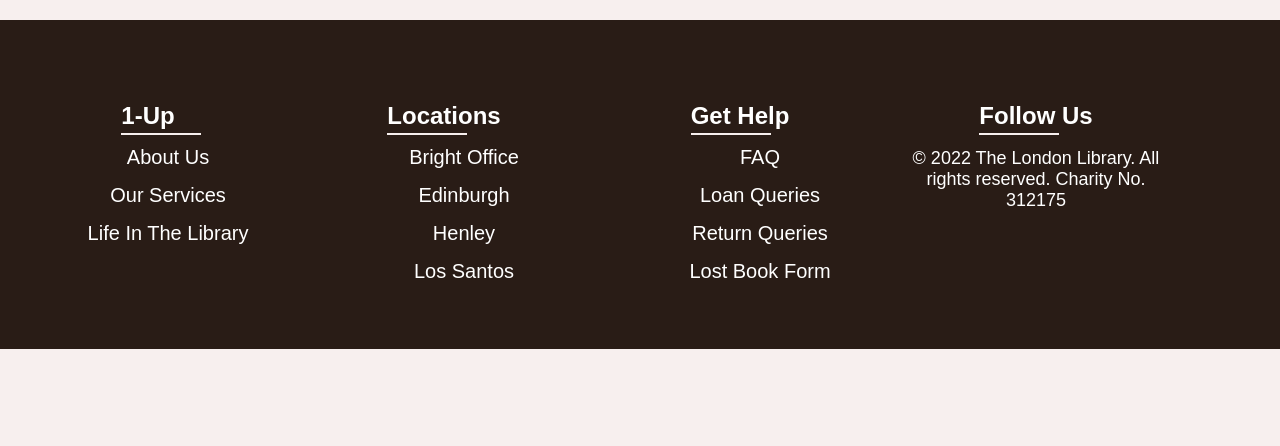
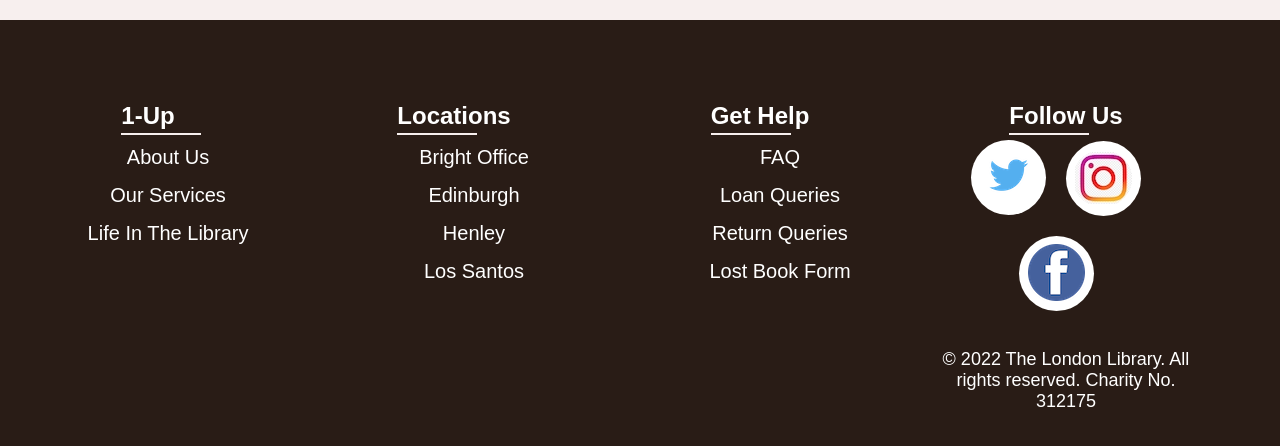
Before and after one commit to WillBurdett/OneUp_FrontEnd, a React (Create React App) app: page / in a window 1280 px wide. Shown: the part 1805-2251 px from the top of the page. Before the commit the page ends 2154 px from the top, so only its background shows below. Built offline with nearby package versions, Linux system fonts and the light colour scheme.

Commit message:
Footer Change

```diff
--- a/src/pages/FooterBar.css
+++ b/src/pages/FooterBar.css
@@ -17,7 +17,8 @@
 
 .footer-col{
     width: 20%;
-    padding: 0 20px;
+    padding: 0 30px;
+    margin-left: -10px;
 }
 .footer-col h4{
     font-size: 24px;
@@ -57,7 +58,7 @@
     display: inline-block;
     height: 75px;
     width: 75px;
-    background-color: rgba(255, 255, 255, 0.2);
+    background-color: rgb(255, 255, 255);
     margin: 0 20px 20px 0;
     text-align: center;
     line-height: 75px;
@@ -68,7 +69,7 @@
 
 .footer-col .social-links a:hover{
     color: #24262b;
-    background-color: #ffff;
+    background-color: rgb(97, 62, 62);
     align-items: center;
 }
 
@@ -92,32 +93,22 @@
     justify-content: center;
     align-items: center;
     margin-top: 100px;
+}
+
+.Twitter{
+    flex: auto;
+    position: relative;
+    margin-top: 10%;
+}
+.Facebook{
+    flex: auto;
+    position: relative;
+    margin-top: 10%;
+}
+.Instagram{
+    flex: auto;
+    position: relative;
+    margin-top: 15%;
+
 
 }
-
-
-/*
-.Twitter{
-
-    width: 25px;
-    height: auto;
-    align-items: center;
-}
-
-.Facebook{
-
-    width: 15px;
-    height: auto;
-    align-items: center;
-}
-.Instagram{
-
-    width: 25px;
-    height: px;
-    align-items: center;
-}
-.Youtube{
-
-    width: 30px;
-    height: 30px;
-} */
--- a/src/pages/FooterBar.js
+++ b/src/pages/FooterBar.js
@@ -45,10 +45,10 @@
                     <div className="footer-col">
                         <h4>Follow us</h4>
                         <div className="social-links">
-                            {/* <a className="social-media-icons" href=""><img className="Twitter" src = {TwitterLogo} alt = "Twitter logo"/></a>
-                            <a className="social-media-icons"  href=""><img className="Facebook" src = {FacebookLogo} alt = "Facebook logo"/></a>
-                            <a className="social-media-icons" href=""><img className="Instagram" src = {InstagramLogo} alt = "Instagram logo"/></a>
-                            <a className="social-media-icons" href=""><img className="Youtube" src = {YoutubeLogo} alt = "Youtube logo"/></a> */}
+                            <a className="social-media-icons" href=""><img className="Twitter" src={TwitterLogo} alt="Twitter logo"/></a>
+                            <a className="social-media-icons" href=""><img className="Instagram" src={InstagramLogo} alt="Instagram logo"/></a>
+                            <a className="social-media-icons"  href=""><img className="Facebook" src={FacebookLogo} alt="Facebook logo"/></a>
+
                         </div>
                         <p className="footer-description"> © 2022 The London Library. All rights reserved. Charity No. 312175</p>
 
```
Also changed, not shown: src/images/InstagramLogo.png, src/images/YoutubeLogo.png.
